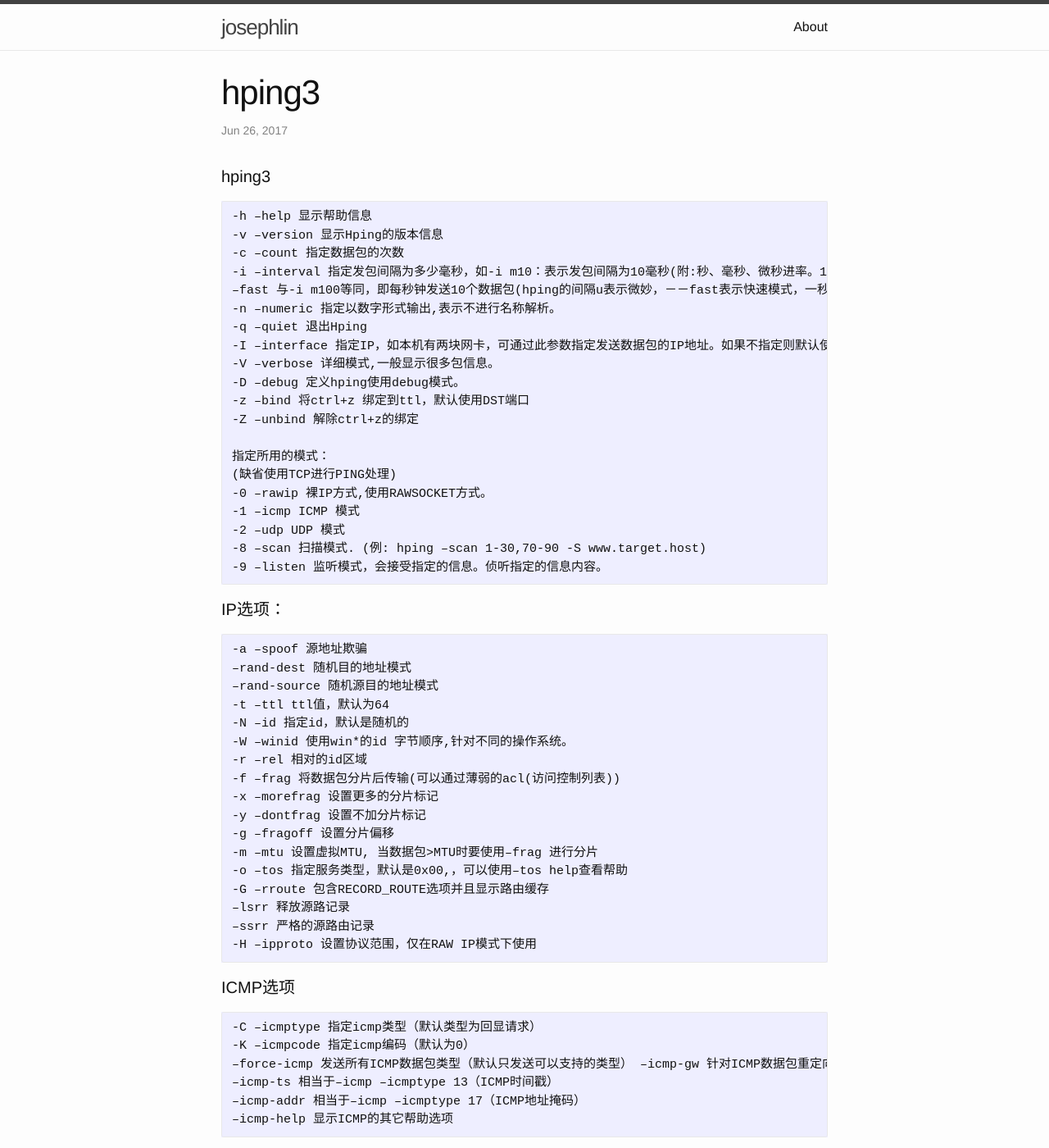
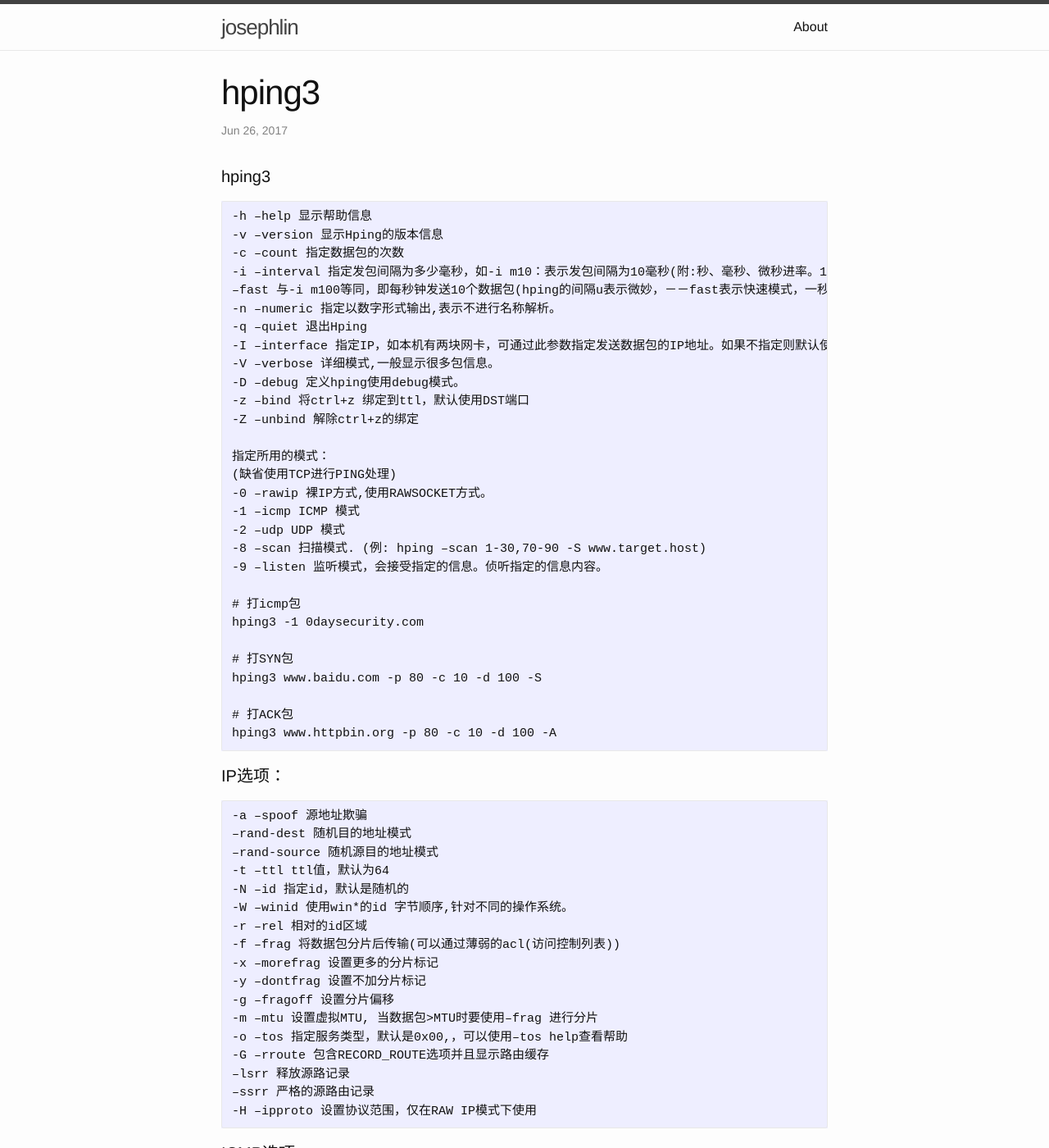
Before and after one commit to josephstalin117/josephstalin117.github.io, a Jekyll site: the page built from _posts/2017-06-26-hping3.markdown, in a window 1280 px wide and 1400 px high. Shown: the whole window at 82% size. Built offline with Jekyll 4.4.1, drawn with Linux system fonts in a browser that asks for light colours.

Commit message:
add some examples

````diff
--- a/_posts/2017-06-26-hping3.markdown
+++ b/_posts/2017-06-26-hping3.markdown
@@ -28,7 +28,17 @@
 -2 –udp UDP 模式
 -8 –scan 扫描模式. (例: hping –scan 1-30,70-90 -S www.target.host)
 -9 –listen 监听模式，会接受指定的信息。侦听指定的信息内容。
+
+# 打icmp包
+hping3 -1 0daysecurity.com
+
+# 打SYN包
+hping3 www.baidu.com -p 80 -c 10 -d 100 -S
+
+# 打ACK包
+hping3 www.httpbin.org -p 80 -c 10 -d 100 -A
 ```
+
 
 #### IP选项：
 
````
